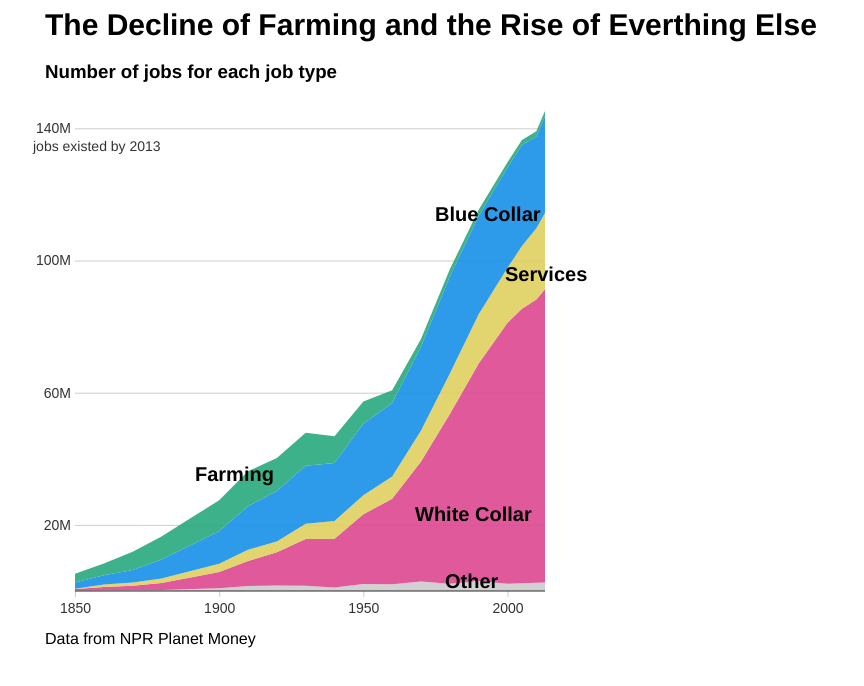
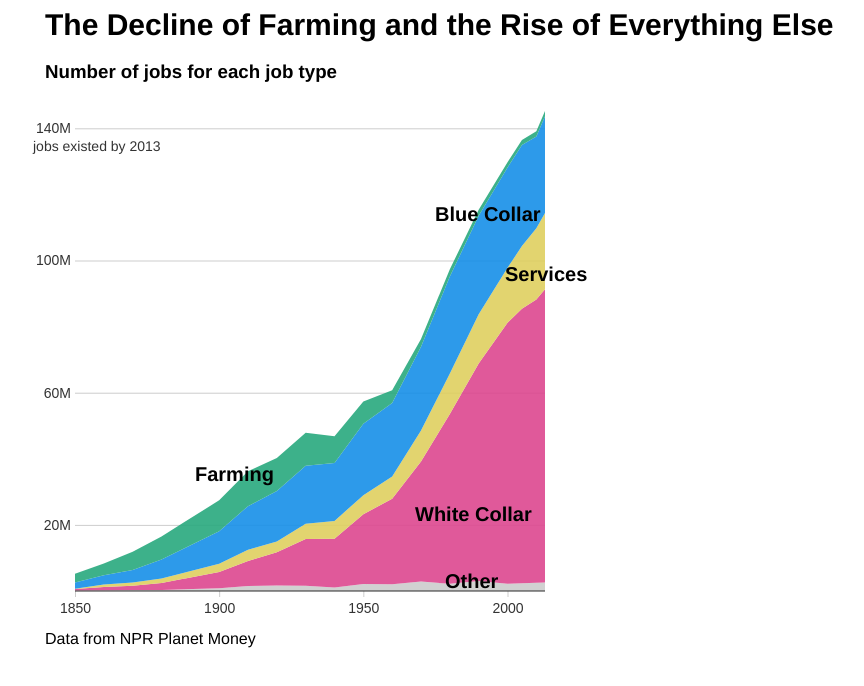
Before and after one commit to tarokuni/PPHA30560_HW4_Q2, a plain HTML site: page index.html in a window 1280 px wide. Shown: the whole page, without its empty margins (70-934 px from the left). Drawn offline with nearby package versions, Linux system fonts and the light colour scheme.

Commit message:
fixed typo

```diff
--- a/index.html
+++ b/index.html
@@ -79,7 +79,7 @@
 <body>
     <div class="chart-container" >
         <h1 class="headline">
-            The Decline of Farming and the Rise of Everthing Else
+            The Decline of Farming and the Rise of Everything Else
         </h1>
 
         <h3>Number of jobs for each job type</h3>
```
